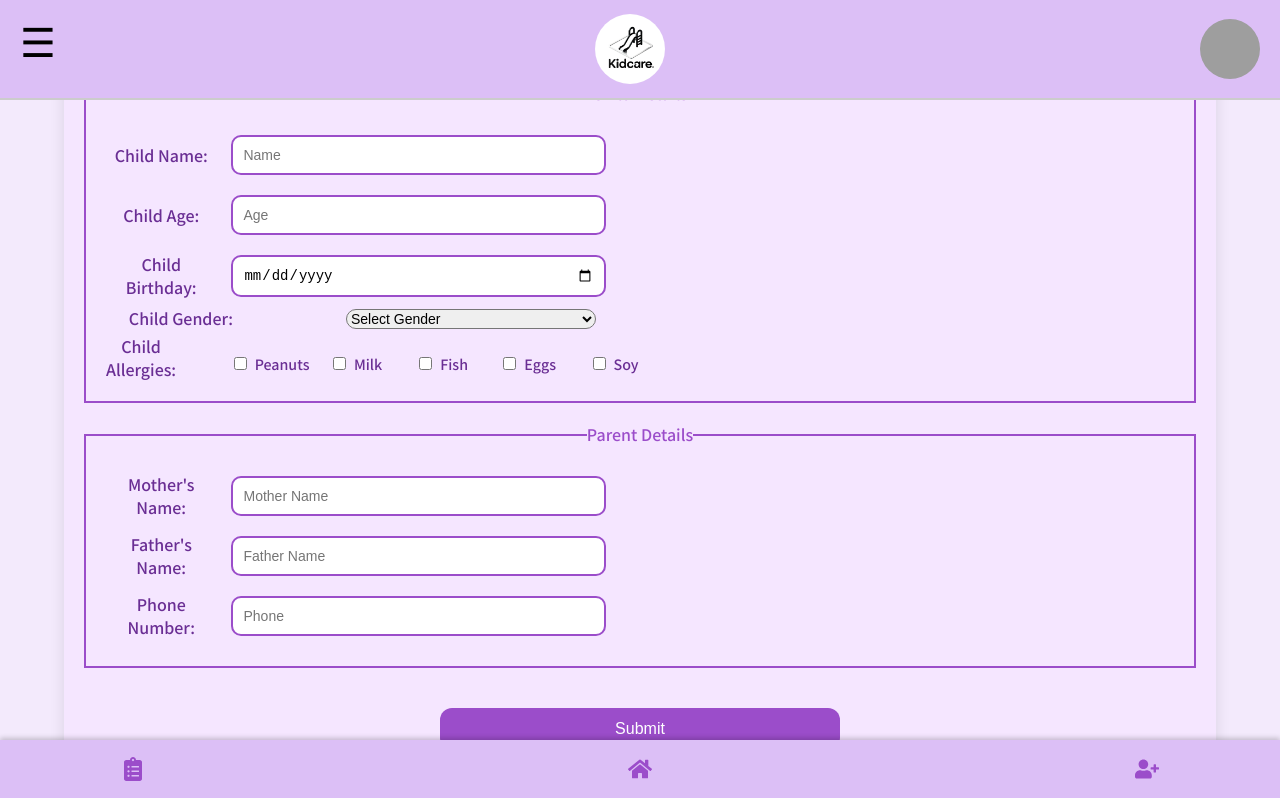
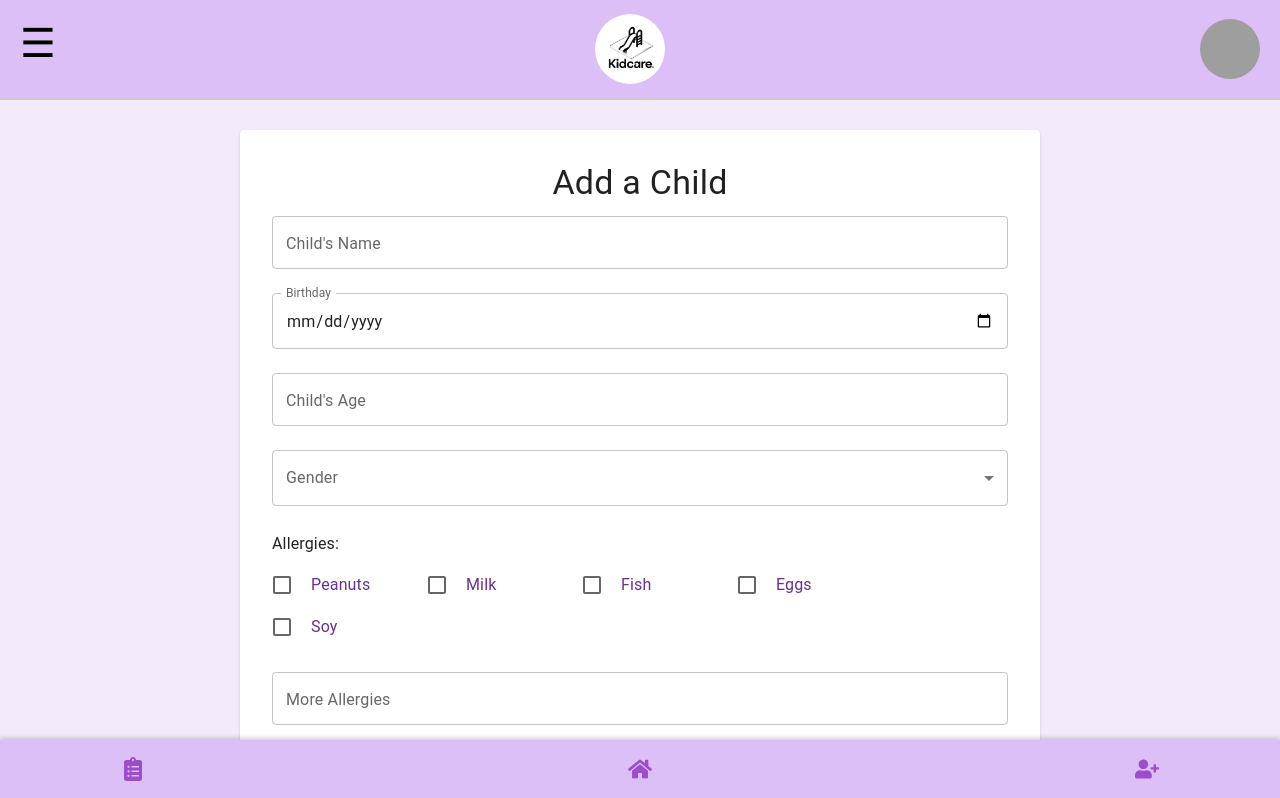
Before and after one commit to leehaim8/KidCare, a React (Create React App) app in the folder client/: page /addChild in a window 1280 px wide. Shown: the top 798 px of the page. Built offline with nearby package versions, Linux system fonts and the light colour scheme; no server answers; sample sign-in values are in the browser's storage.

Commit message:
add child resposive

```diff
--- a/client/public/css/style.css
+++ b/client/public/css/style.css
@@ -1182,7 +1182,6 @@ input[type="date"] {
 
 @media (max-width: 768px) {
     .Periodic-container {
-        margin: 1rem;
         padding: 1rem;
     }
 
@@ -1216,7 +1215,6 @@ input[type="date"] {
 
 @media (max-width: 480px) {
     .Periodic-container {
-        margin: 0.5rem;
         padding: 0.5rem;
     }
 
--- a/client/src/components/addChild.jsx
+++ b/client/src/components/addChild.jsx
@@ -1,187 +1,277 @@
 import React, { useState } from "react";
+import { useFormik } from "formik";
+import * as Yup from "yup";
+import {
+  Box,
+  TextField,
+  Button,
+  Checkbox,
+  FormControl,
+  FormControlLabel,
+  FormGroup,
+  MenuItem,
+  Typography,
+  Card,
+  Grid,
+} from "@mui/material";
 import { useNavigate } from "react-router-dom";
 import Header from "./Header";
-import Input from "./Input";
 
 const allergiesList = ["Peanuts", "Milk", "Fish", "Eggs", "Soy"];
 
-function AddChild() {
-    const [formData, setFormData] = useState({
+const AddChild = () => {
+  const userId = localStorage.getItem("token");
+  const navigate = useNavigate();
+
+  const formik = useFormik({
+    initialValues: {
       name: "",
       birthday: "",
       age: "",
       allergies: [],
+      moreAllergies: "", // Added for custom allergies
       motherName: "",
       fatherName: "",
       phone: "",
-        gender: ""
+      gender: "",
+    },
+    validationSchema: Yup.object({
+      name: Yup.string()
+        .min(2, "Name must be at least 2 characters")
+        .required("Child's name is required"),
+      birthday: Yup.date().required("Child's birthday is required"),
+      age: Yup.number()
+        .positive("Age must be a positive number")
+        .required("Child's age is required"),
+      motherName: Yup.string().required("Mother's name is required"),
+      fatherName: Yup.string().required("Father's name is required"),
+      phone: Yup.string()
+        .matches(/^\d{10}$/, "Phone number must be 10 digits")
+        .required("Phone number is required"),
+      gender: Yup.string().required("Please select a gender"),
+    }),
+    onSubmit: async (values, { resetForm }) => {
+      try {
+        const response = await fetch(
+          `http://localhost:8080/api/children/${userId}/addChild`,
+          {
+            method: "POST",
+            headers: {
+              "Content-Type": "application/json",
+            },
+            body: JSON.stringify(values),
+          }
+        );
+
+        if (response.ok) {
+          alert("Child added successfully!");
+          resetForm();
+          navigate("/HomePage"); // Navigate to HomePage on success
+        } else {
+          const errorData = await response.json();
+          alert(`Failed to add child: ${errorData.message}`);
+        }
+      } catch (error) {
+        console.error("Error adding child:", error);
+        alert("An error occurred. Please try again.");
+      }
+    },
   });
 
-    const [errors, setErrors] = useState({
-        name: "",
-        age: "",
-        phone: "",
-        motherName: "",
-        fatherName: "",
-        gender: ""
-    });
-
-    const navigate = useNavigate();
-
-    const handleChange = (e) => {
-        const { name, value, type, checked } = e.target;
-
-        if (type === "checkbox") {
-            setFormData((prevData) => {
+  const handleAllergyChange = (event) => {
+    const { value, checked } = event.target;
+    const { allergies } = formik.values;
     if (checked) {
-                    return {
-                        ...prevData,
-                        allergies: [...prevData.allergies, value]
-                    };
+      formik.setFieldValue("allergies", [...allergies, value]);
     } else {
-                    return {
-                        ...prevData,
-                        allergies: prevData.allergies.filter((allergy) => allergy !== value)
-                    };
-                }
-            });
-        } else {
-            setFormData((prevData) => ({
-                ...prevData,
-                [name]: value
-            }));
-        }
-    };
-
-    const handleRegister = async (e) => {
-        e.preventDefault();
-
-        let formErrors = {};
-
-        if (!formData.name || formData.name.length < 2) {
-            formErrors.name = "Please enter a valid child name (at least 2 characters).";
-        }
-
-        if (!formData.age || formData.age <= 0) {
-            formErrors.age = "Please enter a valid age (must be a positive number).";
-        }
-
-        if (!formData.phone || !/^\d{10}$/.test(formData.phone)) {
-            formErrors.phone = "Please enter a valid phone number (10 digits).";
-        }
-
-        if (!formData.motherName) {
-            formErrors.motherName = "Please enter the mother's name.";
-        }
-
-        if (!formData.fatherName) {
-            formErrors.fatherName = "Please enter the father's name.";
-        }
-
-        if (!formData.gender) {
-            formErrors.gender = "Please select the child's gender.";
-        }
-
-        if (Object.keys(formErrors).length > 0) {
-            setErrors(formErrors);
-            return;
-        }
-
-        const userID = localStorage.getItem("token");
-        try {
-            const response = await fetch(`http://localhost:8080/api/children/${userID}/addChild`, {
-                method: "POST",
-                headers: {
-                    "Content-Type": "application/json"
-                },
-                body: JSON.stringify(formData)
-            });
-
-            if (response.ok) {
-                navigate("/HomePage");
-            } else {
-                const errorData = await response.json();
-                alert(`Add child failed: ${errorData.message}`);
-            }
-        } catch (error) {
-            alert("An error occurred while adding child. Please try again.");
-            console.error(error);
+      formik.setFieldValue(
+        "allergies",
+        allergies.filter((allergy) => allergy !== value)
+      );
     }
   };
 
   return (
     <div className="add-child-page">
       <Header />
-            <div className="add-child-container">
-                <h1>Add a Child</h1>
-                <form className="add-child-form" onSubmit={handleRegister}>
-                    <fieldset>
-                        <legend>Child Details</legend>
-                        <div className="add-child-div">
-                            <label>Child Name:</label>
-                            <Input type="text" name="name" placeholder="Name" value={formData.name} onChange={handleChange} />
-                            {errors.name && <p className="error">{errors.name}</p>}
-                        </div>
-                        <div className="add-child-div">
-                            <label>Child Age:</label>
-                            <Input type="number" name="age" placeholder="Age" value={formData.age} onChange={handleChange} />
-                            {errors.age && <p className="error">{errors.age}</p>}
-                        </div>
-                        <div className="add-child-div">
-                            <label>Child Birthday:</label>
-                            <Input type="date" name="birthday" placeholder="Birthday" value={formData.birthday} onChange={handleChange} />
-                        </div>
-                        <div className="add-child-div">
-                            <label>Child Gender:</label>
-                            <select name="gender" value={formData.gender} onChange={handleChange}>
-                                <option value="">Select Gender</option>
-                                <option value="Male">Male</option>
-                                <option value="Female">Female</option>
-                            </select>
-                            {errors.gender && <p className="error">{errors.gender}</p>}
-                        </div>
-                        <div className="add-child-div child-allergies">
-                            <label>Child Allergies:</label>
-                            <div className="child-allergies-div">
+      <Box
+        display="flex"
+        justifyContent="center"
+        alignItems="center"
+        sx={{ margin: "130px 0" }}
+      >
+        <Card sx={{ padding: 4, width: "90%", maxWidth: 800 }}>
+          <Typography variant="h4" align="center" gutterBottom>
+            Add a Child
+          </Typography>
+          <form onSubmit={formik.handleSubmit}>
+            <Grid container spacing={3}>
+              {/* Child's Name */}
+              <Grid item xs={12}>
+                <TextField
+                  fullWidth
+                  label="Child's Name"
+                  name="name"
+                  value={formik.values.name}
+                  onChange={formik.handleChange}
+                  onBlur={formik.handleBlur}
+                  error={formik.touched.name && Boolean(formik.errors.name)}
+                  helperText={formik.touched.name && formik.errors.name}
+                />
+              </Grid>
+
+              {/* Birthday */}
+              <Grid item xs={12}>
+                <TextField
+                  fullWidth
+                  type="date"
+                  label="Birthday"
+                  name="birthday"
+                  value={formik.values.birthday}
+                  onChange={formik.handleChange}
+                  onBlur={formik.handleBlur}
+                  InputLabelProps={{ shrink: true }}
+                  error={
+                    formik.touched.birthday && Boolean(formik.errors.birthday)
+                  }
+                  helperText={formik.touched.birthday && formik.errors.birthday}
+                />
+              </Grid>
+
+              {/* Age */}
+              <Grid item xs={12}>
+                <TextField
+                  fullWidth
+                  type="number"
+                  label="Child's Age"
+                  name="age"
+                  value={formik.values.age}
+                  onChange={formik.handleChange}
+                  onBlur={formik.handleBlur}
+                  error={formik.touched.age && Boolean(formik.errors.age)}
+                  helperText={formik.touched.age && formik.errors.age}
+                />
+              </Grid>
+
+              {/* Gender */}
+              <Grid item xs={12}>
+                <TextField
+                  fullWidth
+                  select
+                  label="Gender"
+                  name="gender"
+                  value={formik.values.gender}
+                  onChange={formik.handleChange}
+                  onBlur={formik.handleBlur}
+                  error={formik.touched.gender && Boolean(formik.errors.gender)}
+                  helperText={formik.touched.gender && formik.errors.gender}
+                >
+                  <MenuItem value="">Select Gender</MenuItem>
+                  <MenuItem value="Male">Male</MenuItem>
+                  <MenuItem value="Female">Female</MenuItem>
+                </TextField>
+              </Grid>
+
+              {/* Allergies */}
+              <Grid item xs={12}>
+                <FormControl component="fieldset" fullWidth>
+                  <Typography variant="subtitle1" gutterBottom>
+                    Allergies:
+                  </Typography>
+                  <FormGroup row>
                     {allergiesList.map((allergy) => (
-                                    <label className="child-allergies-label" key={allergy}>
-                                        <input
-                                            type="checkbox"
-                                            name="allergies"
+                      <FormControlLabel
+                        key={allergy}
+                        control={
+                          <Checkbox
                             value={allergy}
-                                            checked={formData.allergies.includes(allergy)}
-                                            onChange={handleChange}
+                            checked={formik.values.allergies.includes(allergy)}
+                            onChange={handleAllergyChange}
                           />
-                                        {allergy}
-                                    </label>
+                        }
+                        label={allergy}
+                      />
                     ))}
-                            </div>
-                        </div>
-                    </fieldset>
-                    <fieldset>
-                        <legend>Parent Details</legend>
-                        <div className="add-child-div">
-                            <label>Mother's Name:</label>
-                            <Input type="text" name="motherName" placeholder="Mother Name" value={formData.motherName} onChange={handleChange} />
-                            {errors.motherName && <p className="error">{errors.motherName}</p>}
-                        </div>
-                        <div className="add-child-div">
-                            <label>Father's Name:</label>
-                            <Input type="text" name="fatherName" placeholder="Father Name" value={formData.fatherName} onChange={handleChange} />
-                            {errors.fatherName && <p className="error">{errors.fatherName}</p>}
-                        </div>
-                        <div className="add-child-div">
-                            <label>Phone Number:</label>
-                            <Input type="tel" name="phone" placeholder="Phone" value={formData.phone} onChange={handleChange} />
-                            {errors.phone && <p className="error">{errors.phone}</p>}
-                        </div>
-                    </fieldset>
+                  </FormGroup>
+                </FormControl>
+              </Grid>
 
-                    <button type="submit">Submit</button>
+              {/* More Allergies */}
+              <Grid item xs={12}>
+                <TextField
+                  fullWidth
+                  label="More Allergies"
+                  name="moreAllergies"
+                  placeholder="Enter additional allergies (optional)"
+                  value={formik.values.moreAllergies}
+                  onChange={formik.handleChange}
+                />
+              </Grid>
+
+              {/* Mother's Name */}
+              <Grid item xs={12}>
+                <TextField
+                  fullWidth
+                  label="Mother's Name"
+                  name="motherName"
+                  value={formik.values.motherName}
+                  onChange={formik.handleChange}
+                  onBlur={formik.handleBlur}
+                  error={
+                    formik.touched.motherName &&
+                    Boolean(formik.errors.motherName)
+                  }
+                  helperText={
+                    formik.touched.motherName && formik.errors.motherName
+                  }
+                />
+              </Grid>
+
+              {/* Father's Name */}
+              <Grid item xs={12}>
+                <TextField
+                  fullWidth
+                  label="Father's Name"
+                  name="fatherName"
+                  value={formik.values.fatherName}
+                  onChange={formik.handleChange}
+                  onBlur={formik.handleBlur}
+                  error={
+                    formik.touched.fatherName &&
+                    Boolean(formik.errors.fatherName)
+                  }
+                  helperText={
+                    formik.touched.fatherName && formik.errors.fatherName
+                  }
+                />
+              </Grid>
+
+              {/* Phone */}
+              <Grid item xs={12}>
+                <TextField
+                  fullWidth
+                  label="Phone Number"
+                  name="phone"
+                  value={formik.values.phone}
+                  onChange={formik.handleChange}
+                  onBlur={formik.handleBlur}
+                  error={formik.touched.phone && Boolean(formik.errors.phone)}
+                  helperText={formik.touched.phone && formik.errors.phone}
+                />
+              </Grid>
+
+              {/* Submit Button */}
+              <Grid item xs={12} textAlign="center">
+                <Button type="submit" variant="contained" color="primary">
+                  Submit
+                </Button>
+              </Grid>
+            </Grid>
           </form>
-            </div>
+        </Card>
+      </Box>
     </div>
   );
-}
+};
 
 export default AddChild;
```
Lines whose indentation alone changed are shown as unchanged.
